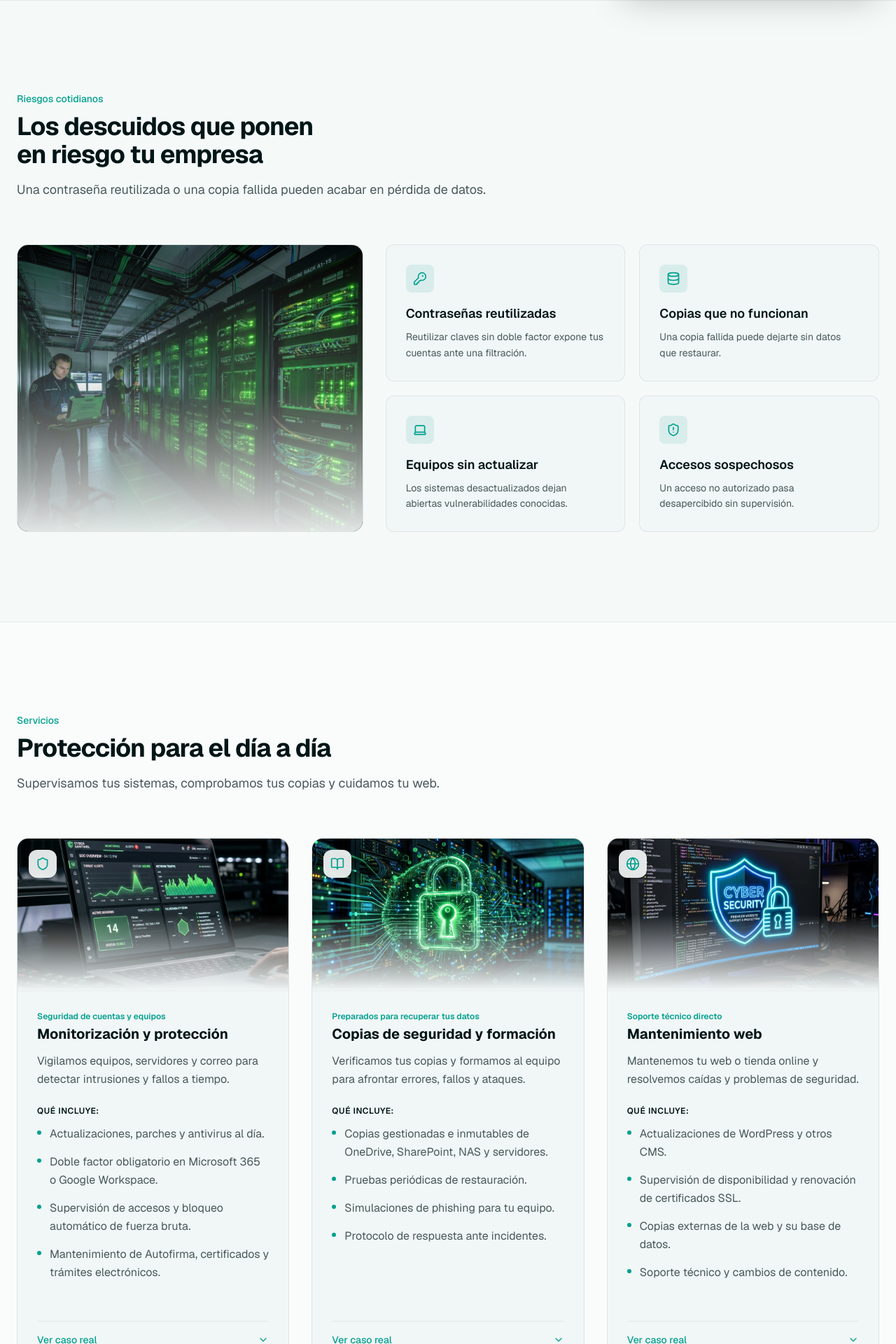
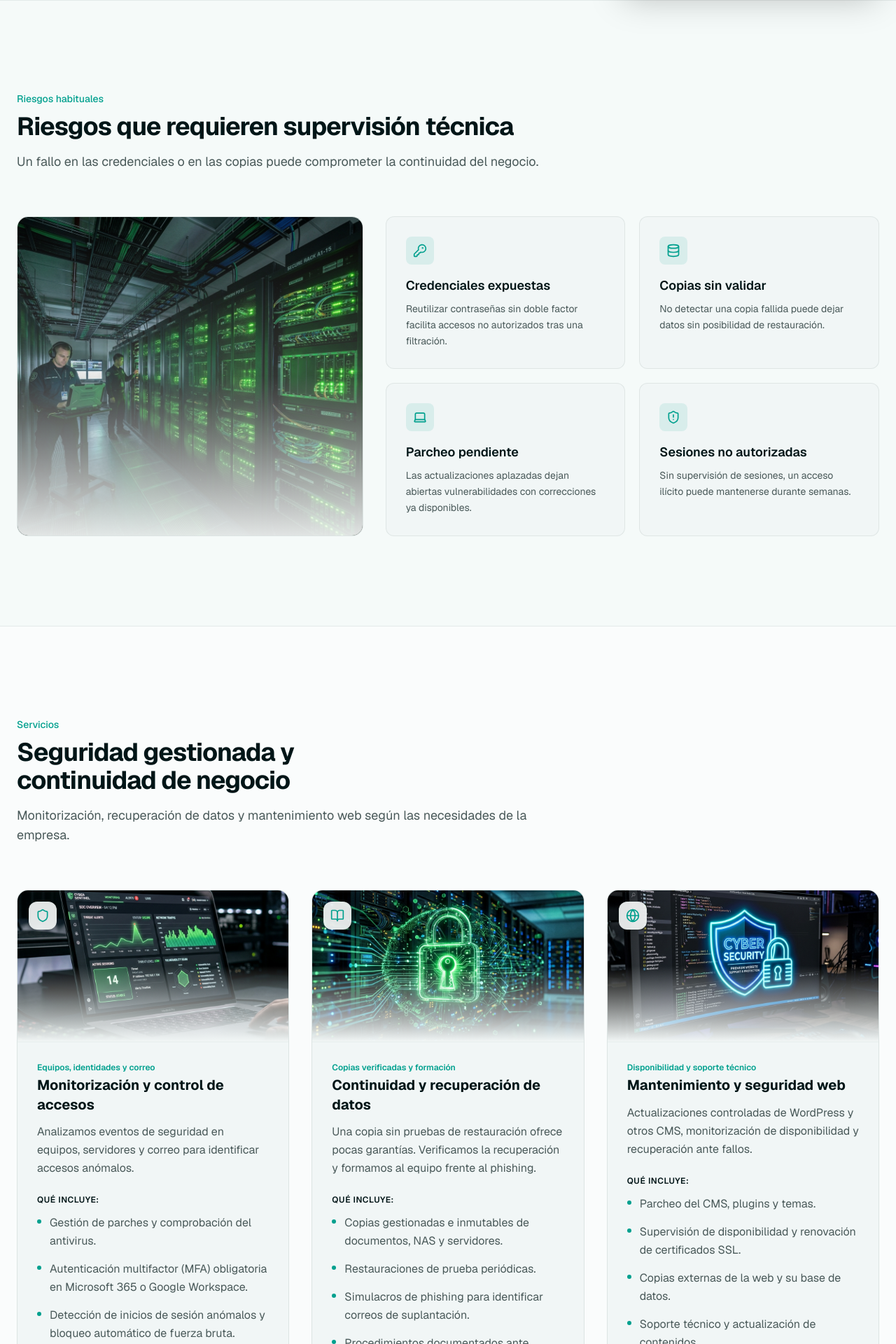
Before and after one commit to loren-hub/lca, a Next.js app: page / in a window 1280 px wide. Shown: the part 800-2720 px from the top of the page at 70% size. Built offline with nearby package versions, Linux system fonts and the light colour scheme; no server answers.

Commit message:
modificamos textos para hacerlo algo más técnico y menos genérico

```diff
--- a/content/sections/contact.md
+++ b/content/sections/contact.md
@@ -1,10 +1,10 @@
 ---
 badge: "Contacto"
-title: "Hablemos de tu empresa"
-subtitle: "Cuéntanos qué necesitas. Respondemos en menos de 24 horas en días laborables, sin compromiso."
+title: "Diagnóstico y consulta técnica"
+subtitle: "Describe tu infraestructura o la incidencia. Respondemos en menos de 24 horas en días laborables, sin compromiso."
 phone: "+34 711 26 50 42"
 email: "info@lcatechnologysolutions.com"
-hours: "Lunes a Viernes, 9:00 a 17:00"
+hours: "Lunes a Viernes, 9:00 a 17:00h"
 serviceOptions:
   - "Monitoreo y Protección de Entornos"
   - "Continuidad, Respaldo y Formación"
--- a/content/sections/faq.md
+++ b/content/sections/faq.md
@@ -1,16 +1,16 @@
 ---
 badge: "Preguntas frecuentes"
-title: "Antes de empezar"
-subtitle: "Resolvemos tus dudas."
+title: "Alcance y condiciones del servicio"
+subtitle: "Cobertura, despliegue y contratación."
 faqs:
-  - question: "¿Para quién es el servicio?"
-    answer: "Para pymes sin departamento IT que necesitan supervisión de sus cuentas, equipos y copias de seguridad."
-  - question: "¿Qué incluye la monitorización?"
-    answer: "Supervisión de cuentas, equipos y red, respuesta ante amenazas e informes mensuales claros."
-  - question: "¿Tengo que cambiar de herramientas?"
-    answer: "No. Trabajamos con tu entorno actual y desplegamos la protección sin interrumpir el servicio."
-  - question: "¿El diagnóstico es gratuito?"
-    answer: "Sí, y sin compromiso. Revisamos tu infraestructura y te presentamos prioridades y costes ajustados a tu empresa."
-  - question: "¿Hay permanencia?"
-    answer: "No. El servicio se renueva mes a mes y puedes cancelarlo con preaviso."
+  - question: "¿A qué empresas va dirigido?"
+    answer: "A pymes sin departamento IT propio que necesitan externalizar la monitorización de equipos, cuentas y copias de seguridad."
+  - question: "¿Qué cubre la monitorización?"
+    answer: "Eventos de seguridad en equipos, cuentas corporativas y red. Analizamos las alertas, contenemos incidentes y entregamos informes mensuales."
+  - question: "¿Es necesario cambiar de software?"
+    answer: "No. Configuramos las herramientas existentes y desplegamos los controles de seguridad sin cortes de servicio."
+  - question: "¿Qué incluye el diagnóstico gratuito?"
+    answer: "Una revisión preliminar de la infraestructura y una propuesta con riesgos prioritarios, medidas y costes ajustados a la empresa, sin compromiso."
+  - question: "¿El servicio tiene permanencia?"
+    answer: "El contrato se renueva mensualmente. La cancelación requiere preaviso y no hay permanencia obligatoria."
 ---
--- a/content/sections/problem.md
+++ b/content/sections/problem.md
@@ -1,22 +1,22 @@
 ---
-badge: "Riesgos cotidianos"
-title: "Los descuidos que ponen en riesgo tu empresa"
-subtitle: "Una contraseña reutilizada o una copia fallida pueden acabar en pérdida de datos."
+badge: "Riesgos habituales"
+title: "Riesgos que requieren supervisión técnica"
+subtitle: "Un fallo en las credenciales o en las copias puede comprometer la continuidad del negocio."
 problems:
   - id: "passwords"
     icon: "KeyRound"
-    title: "Contraseñas reutilizadas"
-    text: "Reutilizar claves sin doble factor expone tus cuentas ante una filtración."
+    title: "Credenciales expuestas"
+    text: "Reutilizar contraseñas sin doble factor facilita accesos no autorizados tras una filtración."
   - id: "backups"
     icon: "Database"
-    title: "Copias que no funcionan"
-    text: "Una copia fallida puede dejarte sin datos que restaurar."
+    title: "Copias sin validar"
+    text: "No detectar una copia fallida puede dejar datos sin posibilidad de restauración."
   - id: "patches"
     icon: "Laptop"
-    title: "Equipos sin actualizar"
-    text: "Los sistemas desactualizados dejan abiertas vulnerabilidades conocidas."
+    title: "Parcheo pendiente"
+    text: "Las actualizaciones aplazadas dejan abiertas vulnerabilidades con correcciones ya disponibles."
   - id: "sessions"
     icon: "ShieldAlert"
-    title: "Accesos sospechosos"
-    text: "Un acceso no autorizado pasa desapercibido sin supervisión."
+    title: "Sesiones no autorizadas"
+    text: "Sin supervisión de sesiones, un acceso ilícito puede mantenerse durante semanas."
 ---
--- a/content/sections/process.md
+++ b/content/sections/process.md
@@ -1,18 +1,18 @@
 ---
-badge: "Cómo trabajamos"
-title: "Así cuidamos tu seguridad"
-subtitle: "De la revisión inicial al seguimiento diario."
+badge: "Operativa del servicio"
+title: "Del diagnóstico a la respuesta técnica"
+subtitle: "Auditoría inicial, supervisión continua y análisis de incidentes."
 steps:
   - number: "01"
-    title: "Revisamos y protegemos"
-    description: "Comprobamos equipos, cuentas y copias e instalamos la protección sin cortes."
+    title: "Auditoría y despliegue"
+    description: "Evaluamos equipos, identidades y copias. La configuración inicial se aplica sin cortes de servicio."
   - number: "02"
-    title: "Vigilamos la actividad"
-    description: "Supervisamos cuentas, equipos y red las 24 horas."
+    title: "Monitorización de eventos"
+    description: "Los registros de cuentas, equipos y red se supervisan las 24 horas."
   - number: "03"
-    title: "Actuamos ante amenazas"
-    description: "Filtramos falsas alarmas y respondemos a accesos indebidos o malware."
+    title: "Análisis y contención"
+    description: "Descartamos falsos positivos y bloqueamos accesos no autorizados."
   - number: "04"
-    title: "Te mantenemos informado"
-    description: "Recibes informes claros y puedes hablar con los ingenieros responsables."
+    title: "Informes y soporte técnico"
+    description: "Informes periódicos en lenguaje claro y contacto directo con los ingenieros responsables."
 ---
--- a/content/sections/services.md
+++ b/content/sections/services.md
@@ -1,52 +1,52 @@
 ---
 badge: "Servicios"
-title: "Protección para el día a día"
-subtitle: "Supervisamos tus sistemas, comprobamos tus copias y cuidamos tu web."
+title: "Seguridad gestionada y continuidad de negocio"
+subtitle: "Monitorización, recuperación de datos y mantenimiento web según las necesidades de la empresa."
 services:
   - id: "monitoring"
     icon: "Shield"
-    title: "Monitorización y protección"
-    subtitle: "Seguridad de cuentas y equipos"
+    title: "Monitorización y control de accesos"
+    subtitle: "Equipos, identidades y correo"
     image: "/images/service-monitoring.png"
-    description: "Vigilamos equipos, servidores y correo para detectar intrusiones y fallos a tiempo."
+    description: "Analizamos eventos de seguridad en equipos, servidores y correo para identificar accesos anómalos."
     bullets:
-      - "Actualizaciones, parches y antivirus al día."
-      - "Doble factor obligatorio en Microsoft 365 o Google Workspace."
-      - "Supervisión de accesos y bloqueo automático de fuerza bruta."
-      - "Mantenimiento de Autofirma, certificados y trámites electrónicos."
-    caso: "Caso real: bloqueamos un acceso sospechoso en una distribuidora de 14 empleados antes de que se descargaran datos."
+      - "Gestión de parches y comprobación del antivirus."
+      - "Autenticación multifactor (MFA) obligatoria en Microsoft 365 o Google Workspace."
+      - "Detección de inicios de sesión anómalos y bloqueo automático de fuerza bruta."
+      - "Soporte de Autofirma, certificados digitales y sedes electrónicas."
+    caso: "Caso real: en una distribuidora de 14 empleados, un acceso no autorizado quedó bloqueado antes de la descarga de datos."
   - id: "backup"
     icon: "BookOpen"
-    title: "Copias de seguridad y formación"
-    subtitle: "Preparados para recuperar tus datos"
+    title: "Continuidad y recuperación de datos"
+    subtitle: "Copias verificadas y formación"
     image: "/images/service-backup.png"
-    description: "Verificamos tus copias y formamos al equipo para afrontar errores, fallos y ataques."
+    description: "Una copia sin pruebas de restauración ofrece pocas garantías. Verificamos la recuperación y formamos al equipo frente al phishing."
     bullets:
-      - "Copias gestionadas e inmutables de OneDrive, SharePoint, NAS y servidores."
-      - "Pruebas periódicas de restauración."
-      - "Simulaciones de phishing para tu equipo."
-      - "Protocolo de respuesta ante incidentes."
-    caso: "Caso real: recuperamos la base contable de una asesoría en menos de dos horas tras un fallo eléctrico."
+      - "Copias gestionadas e inmutables de documentos, NAS y servidores."
+      - "Restauraciones de prueba periódicas."
+      - "Simulacros de phishing para identificar correos de suplantación."
+      - "Procedimientos documentados ante brechas o pérdida de dispositivos."
+    caso: "Caso real: tras un fallo eléctrico, restauramos la base contable de una asesoría en menos de dos horas."
   - id: "support"
     icon: "Globe"
-    title: "Mantenimiento web"
-    subtitle: "Soporte técnico directo"
+    title: "Mantenimiento y seguridad web"
+    subtitle: "Disponibilidad y soporte técnico"
     image: "/images/service-support.png"
-    description: "Mantenemos tu web o tienda online y resolvemos caídas y problemas de seguridad."
+    description: "Actualizaciones controladas de WordPress y otros CMS, monitorización de disponibilidad y recuperación ante fallos."
     bullets:
-      - "Actualizaciones de WordPress y otros CMS."
+      - "Parcheo del CMS, plugins y temas."
       - "Supervisión de disponibilidad y renovación de certificados SSL."
       - "Copias externas de la web y su base de datos."
-      - "Soporte técnico y cambios de contenido."
-    caso: "Caso real: recuperamos la web de una clínica tras un fallo de actualización, sin perder citas."
+      - "Soporte técnico y actualización de contenidos."
+    caso: "Caso real: una actualización de un plugin dejó inoperativa la web de una clínica. Restauramos la versión anterior sin perder citas."
 additionalSection:
   title: "Servicios incluidos bajo demanda"
-  subtitle: "Apoyo técnico con un solo proveedor."
+  subtitle: "Administración de accesos, activos y documentación técnica."
   services:
-    - name: "Usuarios y cuentas"
-      description: "Altas, bajas, revocación de accesos y migración segura de datos."
-    - name: "Inventario IT"
-      description: "Control de equipos, software y licencias para detectar duplicidades y obsolescencia."
-    - name: "Documentación de seguridad"
+    - name: "Altas, bajas y permisos"
+      description: "Gestión de usuarios, revocación de accesos al salir un empleado y migración segura de datos."
+    - name: "Inventario de activos IT"
+      description: "Identificamos equipos obsoletos y licencias duplicadas mediante un inventario de activos."
+    - name: "Documentación para auditorías"
       description: "Políticas, registro de incidentes y evidencias técnicas para auditorías de RGPD y LOPD."
 ---
--- a/content/sections/technology.md
+++ b/content/sections/technology.md
@@ -1,23 +1,23 @@
 ---
-badge: "Tu entorno"
-title: "Seguridad con las herramientas que ya usas"
+badge: "Configuración de seguridad"
+title: "Controles de seguridad sobre el entorno existente"
 paragraphs:
-  - "Configuramos y supervisamos Microsoft 365, Google Workspace y tus sistemas locales."
-  - "Aplicamos acceso condicional, cifrado y copias inmutables según tus necesidades y presupuesto."
+  - "Configuramos los controles de Microsoft 365 y Google Workspace y supervisamos los sistemas locales."
+  - "Preferimos aprovechar las licencias existentes antes que añadir software redundante. El acceso condicional, el cifrado y las copias inmutables se ajustan al entorno y al presupuesto."
 image: "/images/suit-team.png"
 imageAlt: "Supervisión del entorno corporativo por LCA"
 metrics:
   - value: "31%"
-    subtitle: "Ataques a pymes"
+    subtitle: "Ciberataques contra pymes"
     description: "Ciberataques en España dirigidos a pymes con defensas desatendidas."
     icon: "MailWarning"
   - value: "99,9%"
-    subtitle: "Protección con MFA"
-    description: "Bien configurado, frena casi todos los intentos automatizados de robo de credenciales."
+    subtitle: "Bloqueo con MFA"
+    description: "Bloqueo de intentos automatizados de robo de credenciales con MFA correctamente configurado."
     icon: "ShieldCheck"
   - value: "< 2h"
     subtitle: "Tiempo medio de respuesta"
-    description: "Intervenimos y aislamos amenazas para frenar su propagación."
+    description: "Contención y aislamiento para limitar la propagación del incidente."
     icon: "Clock"
 carouselLabel: "Tecnologías que gestionamos y auditamos"
 disclaimer: "* Microsoft 365, Defender, Intune y marcas asociadas son propiedad de Microsoft Corporation. Su mención identifica los entornos que gestionamos y auditamos."
```
Also changed, not shown: content/sections/hero.md (+4 -4 lines), components/services-view.tsx (line endings or trailing spaces).
